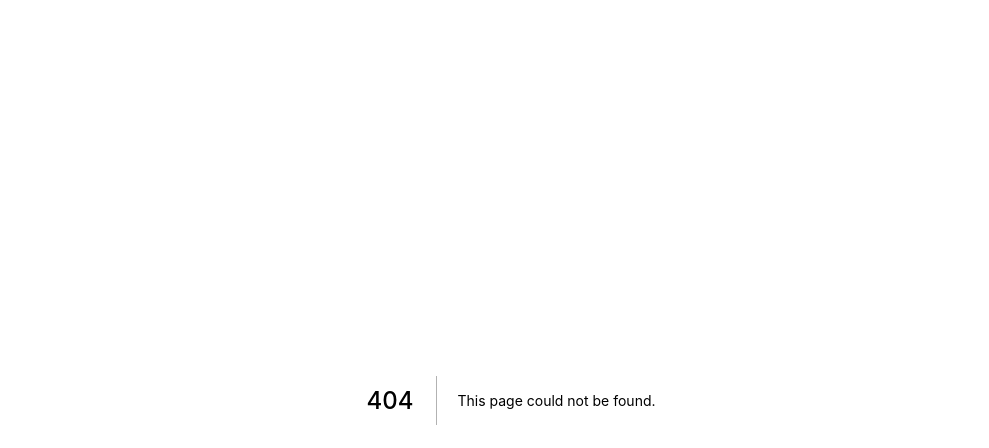
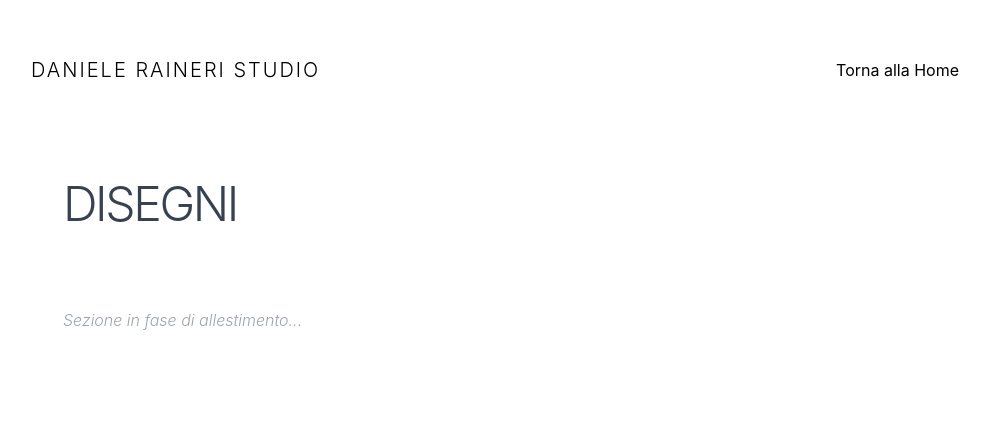
Before and after one commit to danieleraineri1990-prog/danieleraineristudio, a Next.js app: page /disegni in a window 1280 px wide. Before the commit this address had no page. Shown: the top 448 px of the page, without its empty margins (129-1118 px from the left). Built offline with nearby package versions, Linux system fonts and the light colour scheme.

Commit message:
Create disegni.js

```diff
--- /dev/null
+++ b/pages/disegni.js
@@ -0,0 +1,32 @@
+import Head from "next/head";
+import Link from "next/link";
+
+export default function Disegni() {
+  return (
+    <div className="min-h-screen bg-white text-black p-10">
+      <Head>
+        <title>DISEGNI | DANIELE RAINERI STUDIO</title>
+      </Head>
+
+      <div className="max-w-4xl mx-auto">
+        <header className="py-4 flex items-center justify-between -ml-8 md:-ml-10">
+          <h1 className="text-xl md:text-2xl uppercase tracking-[0.1em] font-light text-black">
+            <Link href="/">DANIELE RAINERI STUDIO</Link>
+          </h1>
+          <Link href="/" className="text-gray-400 uppercase text-xs tracking-widest hover:text-black transition-colors">
+            Torna alla Home
+          </Link>
+        </header>
+
+        <main className="mt-20">
+          <h2 className="text-5xl md:text-7xl uppercase tracking-tighter font-light text-gray-700 mb-20">DISEGNI</h2>
+
+          {/* Qui aggiungerai le tue immagini dei disegni seguendo lo schema della index */}
+          <div className="mb-40 italic text-gray-400 font-light">
+            Sezione in fase di allestimento...
+          </div>
+        </main>
+      </div>
+    </div>
+  );
+}
```
